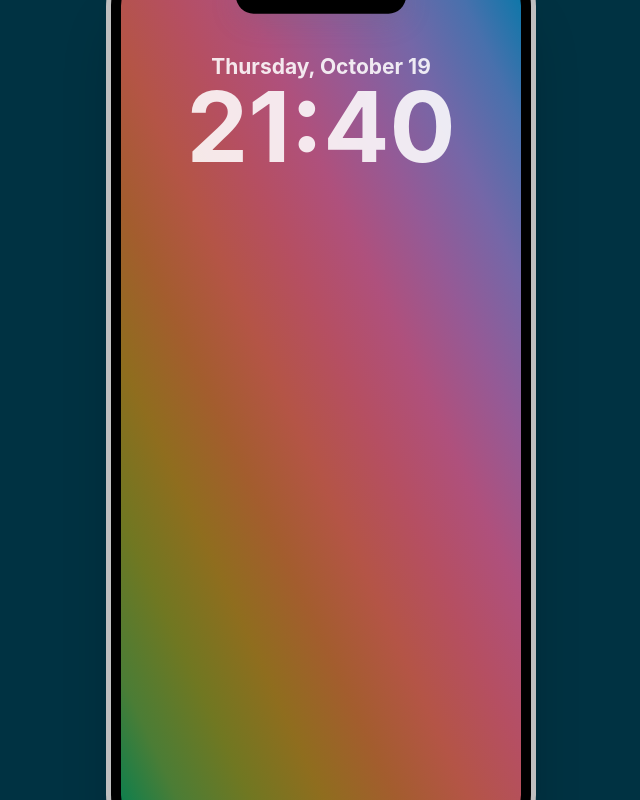
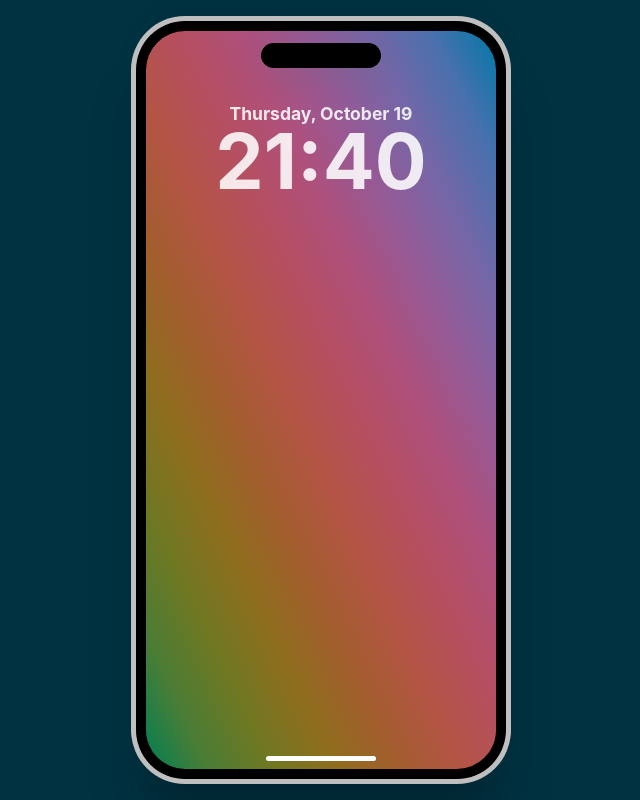
Before and after one commit to adam-ridhwan/iphone-passcode, a React (Vite) app: page / in a window 1280 px wide. Shown: the whole page, without its empty margins (319-959 px from the left). Built offline with nearby package versions, Linux system fonts and the light colour scheme.

Commit message:
style: fix mobile height and width

```diff
--- a/src/App.css
+++ b/src/App.css
@@ -1,5 +1,4 @@
 :root {
-    --mobile-width: 85vw;
     --desktop-width: 400px;
 }
 
@@ -8,7 +7,10 @@
     top: 50%;
     left: 50%;
     transform: translate(-50%, -50%);
-    width: var(--mobile-width);
+    width: 80%;
+    height: 75%;
+    max-width: 350px;
+    max-height: 738px;
     border-radius: 39px;
     background: black;
     overflow: hidden;
@@ -40,15 +42,15 @@
 
 .background {
     position: relative;
-    height: inherit;
-    width: inherit;
+    height: 100%;
+    width: 100%;
 }
 
 .lock-screen {
     position: absolute;
     z-index: 3;
-    height: inherit;
-    width: inherit;
+    width: 100%;
+    height: 100%;
     display: flex;
     flex-direction: column;
     align-items: center;
@@ -124,8 +126,8 @@
 .passcode-screen {
     position: absolute;
     z-index: 5;
-    height: inherit;
-    width: inherit;
+    height: 100%;
+    width: 100%;
     opacity: 0;
     pointer-events: none;
     background-color: hsl(206, 6.0%, 43.5%);
@@ -298,68 +300,56 @@
 
 @media (min-width: 750px) {
     .iphone {
-        width: var(--desktop-width);
-        height: calc(var(--desktop-width) * 19.5 / 9) px;
+        width: 350px;
+        height: 738px;
     }
 
-    .dynamic-island {
-        width: 170px;
-        height: 35px;
-    }
-
-    .current-date {
-        font-size: 1.5em;
-    }
-
-    .current-time {
-        font-size: 7em;
-    }
-
-    .swipe-indicator {
-        width: 160px;
-    }
-
-    .user-interface-container {
-        padding-top: 10em;
-    }
-
-    .passcode-prompt {
-        font-size: 1.5em;
-    }
-
-    .pin-container {
-        gap: 1.5em;
-        margin-top: 1em;
-    }
-
-    .empty-circle-svg-icon {
-        height: 0.8rem;
-        width: 0.8rem;
-    }
-
-    .keypad-container {
-        gap: 1.75em;
-        margin-top: 7em;
-    }
-
-    .keypad {
-        --keypad-size: 6.5em;
-        line-height: 2em;
-    }
-
-    .keypad-number {
-        font-size: 3.5em;
-    }
-
-    .keypad-letters {
-        font-size: 1em;
-        font-weight: 700;
-    }
-
-    .delete-or-cancel-button {
-        bottom: 3em;
-        right: 3em;
-        font-size: 1.25em;
-    }
+    /*.dynamic-island {*/
+    /*    width: 170px;*/
+    /*    height: 35px;*/
+    /*}*/
+    /*.current-date {*/
+    /*    font-size: 1.5em;*/
+    /*}*/
+    /*.current-time {*/
+    /*    font-size: 7em;*/
+    /*}*/
+    /*.swipe-indicator {*/
+    /*    width: 160px;*/
+    /*}*/
+    /*.user-interface-container {*/
+    /*    padding-top: 10em;*/
+    /*}*/
+    /*.passcode-prompt {*/
+    /*    font-size: 1.5em;*/
+    /*}*/
+    /*.pin-container {*/
+    /*    gap: 1.5em;*/
+    /*    margin-top: 1em;*/
+    /*}*/
+    /*.empty-circle-svg-icon {*/
+    /*    height: 0.8rem;*/
+    /*    width: 0.8rem;*/
+    /*}*/
+    /*.keypad-container {*/
+    /*    gap: 1.75em;*/
+    /*    margin-top: 7em;*/
+    /*}*/
+    /*.keypad {*/
+    /*    --keypad-size: 6.5em;*/
+    /*    line-height: 2em;*/
+    /*}*/
+    /*.keypad-number {*/
+    /*    font-size: 3.5em;*/
+    /*}*/
+    /*.keypad-letters {*/
+    /*    font-size: 1em;*/
+    /*    font-weight: 700;*/
+    /*}*/
+    /*.delete-or-cancel-button {*/
+    /*    bottom: 3em;*/
+    /*    right: 3em;*/
+    /*    font-size: 1.25em;*/
+    /*}*/
 
 }
--- a/src/App.tsx
+++ b/src/App.tsx
@@ -33,22 +33,22 @@ function App() {
 
   const iphoneRef = useRef<HTMLDivElement>(null);
 
-  useEffect(() => {
-    const setIphoneHeight = () => {
-      if (iphoneRef.current) {
-        const width = iphoneRef.current.offsetWidth;
-        iphoneRef.current.style.height = `${(width * 19.5) / 9}px`;
-      }
-    };
-
-    setIphoneHeight();
-
-    window.addEventListener('resize', setIphoneHeight);
-
-    return () => {
-      window.removeEventListener('resize', setIphoneHeight);
-    };
-  }, []);
+  // useEffect(() => {
+  //   const setIphoneHeight = () => {
+  //     if (iphoneRef.current) {
+  //       const width = iphoneRef.current.offsetWidth;
+  //       iphoneRef.current.style.height = `${(width * 19.5) / 9}px`;
+  //     }
+  //   };
+  //
+  //   setIphoneHeight();
+  //
+  //   window.addEventListener('resize', setIphoneHeight);
+  //
+  //   return () => {
+  //     window.removeEventListener('resize', setIphoneHeight);
+  //   };
+  // }, []);
 
   const handleKeypadEnter = (number: number) => {
     setPasscodeValidationState(undefined);
```
